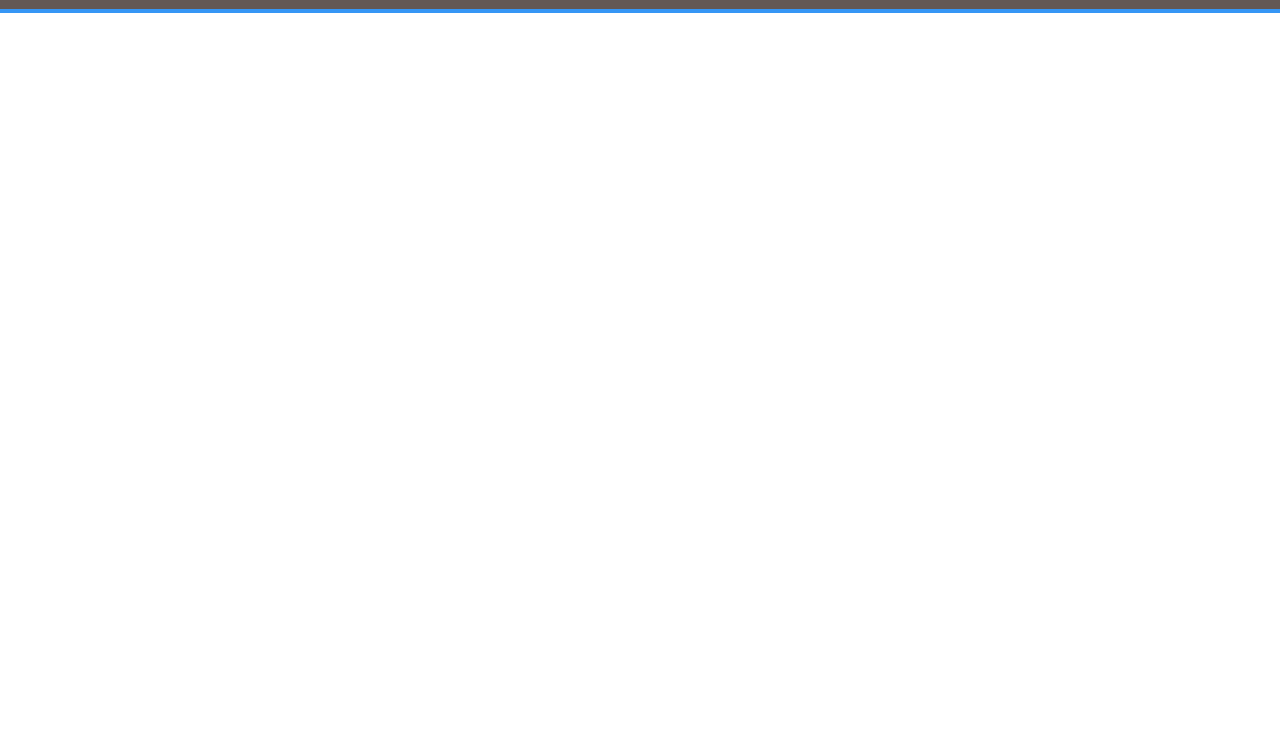
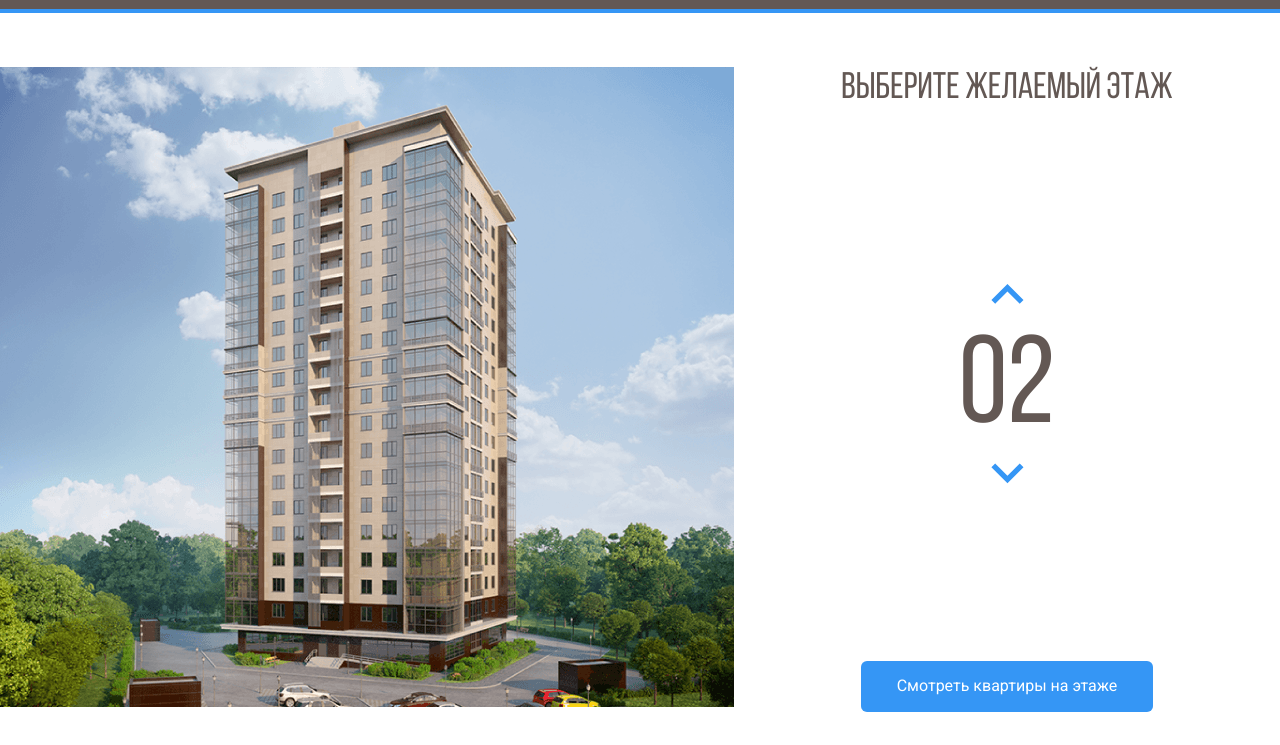
Before and after one commit to ekspant/Melody, a plain HTML site: page index.html in a window 1280 px wide. Shown: the part 55-800 px from the top of the page. Drawn offline with Linux system fonts and the light colour scheme.

Commit message:
Add files via upload

```diff
--- a/css/style.css
+++ b/css/style.css
@@ -1,3 +1,14 @@
+@font-face {
+    font-family: 'Bebas Neue';
+    src: local('Bebas Neue Regular Regular'), local('BebasNeueRegular'),
+        url('./fonts/BebasNeueRegular.woff2') format('woff2'),
+        url('./fonts/BebasNeueRegular.woff') format('woff');
+    font-weight: normal;
+    font-style: normal;
+    font-display: swap;
+}
+
+
 * {
   box-sizing: border-box;
 }
@@ -9,7 +20,7 @@ body {
   background-color: #635854;
   padding-top: 12px;
   padding-bottom: 12px;
-  border-bottom: 4px solid #3596F5;
+  border-bottom: 4px solid #3596f5;
 }
 .navbar {
   max-width: 1280px;
@@ -24,13 +35,11 @@ body {
   list-style: none; /* отключаем точки у списка */
   display: flex;
   text-align: center;
-
 }
 
 .navbar-item {
   margin-left: 40px;
   margin-right: 40px;
-
 }
 
 .navbar-link {
@@ -57,3 +66,65 @@ body {
   text-decoration: none;
   color: white;
 }
+
+.main {
+  max-width: 1280px;
+  margin: auto;
+  padding-top: 54px;
+  display: flex;
+}
+
+.main-info {
+  flex-grow: 1;
+  text-align: center;
+  display: flex;
+  flex-direction: column;
+  align-items: center;
+  justify-content:space-between;
+}
+
+.home-image path {
+  opacity: 0;
+  cursor: pointer;
+}
+
+.home-image path:hover {
+  opacity: 1;
+}
+
+.counter-group {
+  display: flex;
+  flex-direction: column;
+  align-items: center;
+}
+
+.counter-button {
+  background-color: #fff;
+  border: none;
+  cursor: pointer;
+}
+
+.main-tittle {
+    margin: 0;
+  font-family: 'Bebas Neue', sans-serif;
+  font-weight: normal;
+  font-size: 37px;
+line-height: 44px;
+color: #635854;
+}
+
+.counter {
+    color: #635854;
+    font-family: 'Bebas Neue', sans-serif;
+    font-size: 124px;
+    margin-top: 10px;
+}
+
+.button-primary {
+    background: #3596F5;
+    border-radius: 6px;
+    border: none;
+    color:white;
+    padding: 16px 36px;
+    cursor: pointer;
+}
--- a/index.html
+++ b/index.html
@@ -5,9 +5,9 @@
     <meta http-equiv="X-UA-Compatible" content="IE=edge" />
     <meta name="viewport" content="width=device-width, initial-scale=1.0" />
     <title>Document</title>
-    <link rel="preconnect" href="https://fonts.googleapis.com">
-    <link rel="preconnect" href="https://fonts.gstatic.com" crossorigin>
-    <link href="https://fonts.googleapis.com/css2?family=Roboto:wght@400;700&display=swap" rel="stylesheet">
+    <link rel="preconnect" href="https://fonts.googleapis.com" />
+    <link rel="preconnect" href="https://fonts.gstatic.com" crossorigin />
+    <link href="https://fonts.googleapis.com/css2?family=Roboto:wght@400;700&display=swap" rel="stylesheet" />
     <link rel="stylesheet" href="css/normalize.css" />
     <link rel="stylesheet" href="css/style.css" />
   </head>
@@ -20,19 +20,25 @@
         <nav class="navbar-nav">
           <ul class="navbar-menu">
             <li class="navbar-item">
-                    <a href="#" class="navbar-link">Подобрать <br>
-                        квартиру</a>
+              <a href="#" class="navbar-link"
+                >Подобрать <br />
+                квартиру</a
+              >
             </li>
             <li class="navbar-item">
-                    <a href="#" class="navbar-link">Забронировать <br>
-                        квартиру</a>
+              <a href="#" class="navbar-link"
+                >Забронировать <br />
+                квартиру</a
+              >
             </li>
             <li class="navbar-item">
-                    <a href="#" class="navbar-link">Ход<br>
-                        строительства</a>
+              <a href="#" class="navbar-link"
+                >Ход<br />
+                строительства</a
+              >
             </li>
             <li class="navbar-item">
-                    <a href="#" class="navbar-link">Проектная <br>декларация</a>
+              <a href="#" class="navbar-link">Проектная <br />декларация</a>
             </li>
           </ul>
         </nav>
@@ -44,5 +50,54 @@
       </div>
       <!-- /.navbar -->
     </header>
+
+    <main class="main">
+      <div class="main-image">
+        <svg class="home-image" width="734" height="640" viewBox="0 0 734 640" fill="none" xmlns="http://www.w3.org/2000/svg" xmlns:xlink="http://www.w3.org/1999/xlink">
+          <rect width="734" height="640" fill="url(#pattern0)"/>
+          <defs>
+          <pattern id="pattern0" patternContentUnits="objectBoundingBox" width="1" height="1">
+          <use xlink:href="#image0" transform="translate(-0.00408719) scale(0.0013624 0.0015625)"/>
+          </pattern>
+          <image id="image0" width="740" height="640" xlink:href="img/home.png"/>
+          </defs>
+          <path d="M225 532L445.8 540L515 526.3V548L446.5 567.7L225 556.7V532Z" fill="#3595F6" fill-opacity="0.75"/>
+          <path d="M226 531V506L446.3 509.3L516 506V526L446.7 539L226 531Z" fill="#3595F6" fill-opacity="0.75"/>
+          <path d="M226 505V480H447H516V503L448 510L226 505Z" fill="#3595F6" fill-opacity="0.75"/>
+          <path d="M226 481V456L447.3 452.3L515 459V481H447" fill="#3595F6" fill-opacity="0.75"/>
+          <path d="M226 455V429L447.5 425.7L516 436.7V458L447 451.3L226 455Z" fill="#3595F6" fill-opacity="0.75"/>
+          <path d="M225 428V404.3L446 392L517 415V436.3L446 424L225 428Z" fill="#3595F6" fill-opacity="0.75"/>
+          <path d="M225 406V381L447.2 364.7L517 393.3V414L446.7 392.3L225 406Z" fill="#3595F6" fill-opacity="0.75"/>
+          <path d="M225 381V356L447.5 335.7L517 372.3V393L445 364.3L225 381Z" fill="#3595F6" fill-opacity="0.75"/>
+          <path d="M225 355V331L448 306.3L517 350.3V372L447.7 334L225 355Z" fill="#3595F6" fill-opacity="0.75"/>
+          <path d="M225 330V306L447.5 277.3L517 328.3V349L446.7 306.7L225 330Z" fill="#3595F6" fill-opacity="0.75"/>
+          <path d="M224 306V282L446.3 249L517 308.3V328L447 277.3L224 306Z" fill="#3595F6" fill-opacity="0.75"/>
+          <path d="M225 281V257L446.2 222L516 286V307L447.3 248.7L225 281Z" fill="#3595F6" fill-opacity="0.75"/>
+          <path d="M225 257V232L447.3 194L516 264.3V285L447 221L225 257Z" fill="#3595F6" fill-opacity="0.75"/>
+          <path d="M225 231V206L445.8 162.3L516 241.3V264L447 190.7L225 231Z" fill="#3595F6" fill-opacity="0.75"/>
+          <path d="M226 207V182L446 134L516 219V242L445.3 162.7L226 207Z" fill="#3595F6" fill-opacity="0.75"/>
+          <path d="M225 182V157L444.8 105L516 197.3V220L446.3 133.7L225 182Z" fill="#3595F6" fill-opacity="0.75"/>
+          <path d="M225 157V131L447 74.3L516 176V197L446.7 105.3L225 157Z" fill="#3595F6" fill-opacity="0.75"/>
+          </svg>
+          </div>
+            <!-- main-image -->
+
+    <div class="main-info">
+      <h2 class="main-tittle">Выберите желаемый этаж</h2>
+        <div class="counter-group">
+          <button class="counter-button counter-button-up">
+            <img class="counter-arrow-up" src="img/arrow-up.svg" alt="arrow-up">
+          </button>
+          <span class="counter">02</span>
+          <button class="counter-button counter-button-down">
+            <img class="counter-arrow-down" src="img/arrow-down.svg" alt="arrow-down">
+          </button>
+        </div>
+        <!-- /.counter-group -->
+        <button class="button button-primary">Смотреть квартиры на этаже</button>
+      </div>
+    </div>
+    <!-- /.main-info -->
+    </main>
   </body>
 </html>
```
Also changed, not shown: css/fonts/BebasNeueRegular.woff (added), css/fonts/BebasNeueRegular.woff2 (added), img/Group 3.svg (added), img/arrow-down.svg (added), img/arrow-up.svg (added), img/home.png (added). Lines whose indentation alone changed are shown as unchanged.
